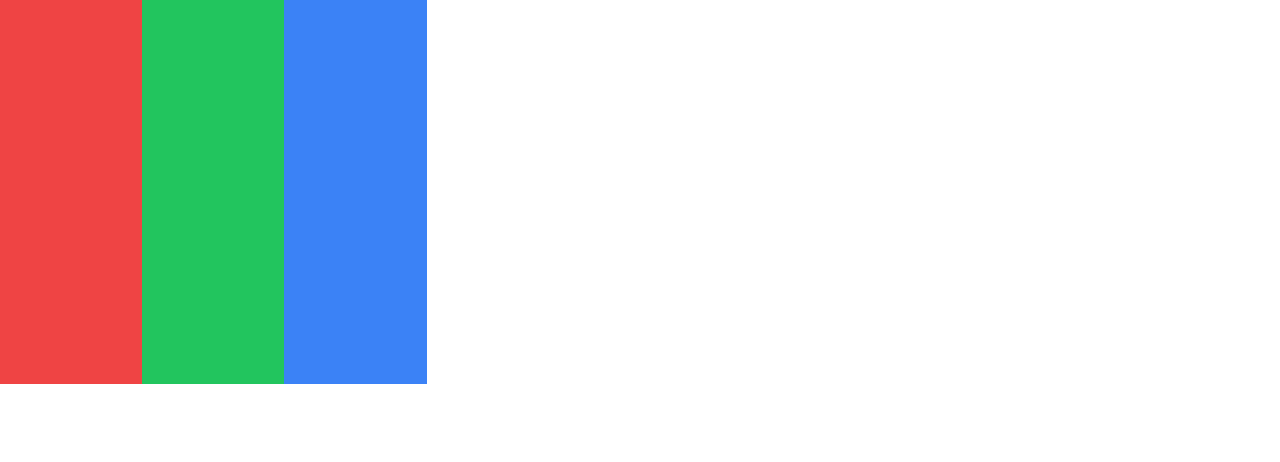
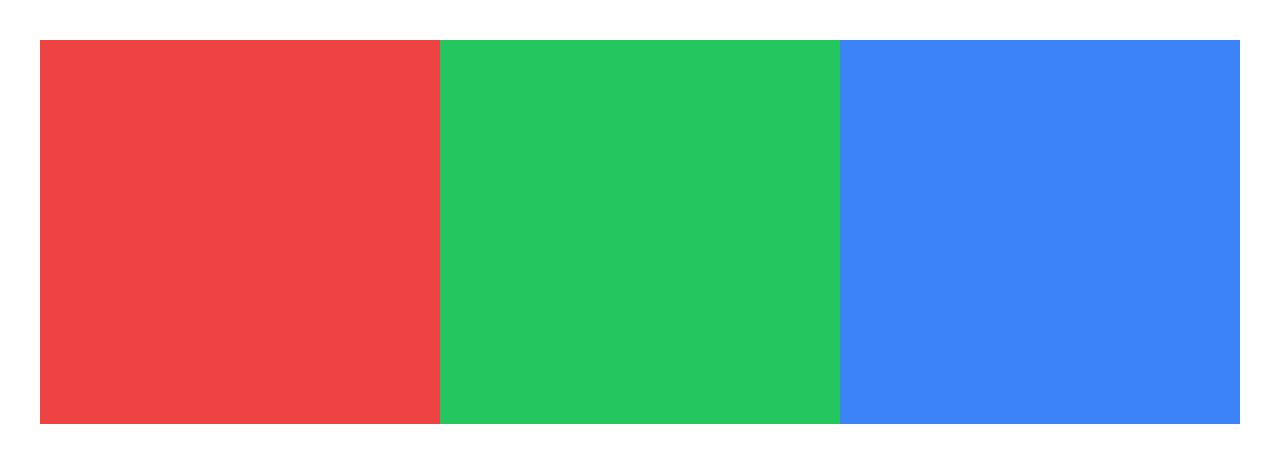
Before and after one commit to tijesus/BoxTailwind, a website: page box/index.html in a window 1280 px wide. Drawn offline with Linux system fonts and the light colour scheme.

Commit message:
increase box size

```diff
--- a/box/index.html
+++ b/box/index.html
@@ -9,7 +9,7 @@
   </head>
   <body>
     <div
-      class="grid grid-cols-1 sm:grid-cols-1 md:grid-cols-3 lg:grid-cols-3 w-1/3 h-96"
+      class="grid grid-cols-1 sm:grid-cols-1 md:grid-cols-3 lg:grid-cols-3 w-300 h-96 m-10"
     >
       <div class="bg-red-500"></div>
       <div class="bg-green-500"></div>
```
Also changed, not shown: dist/output.css.
